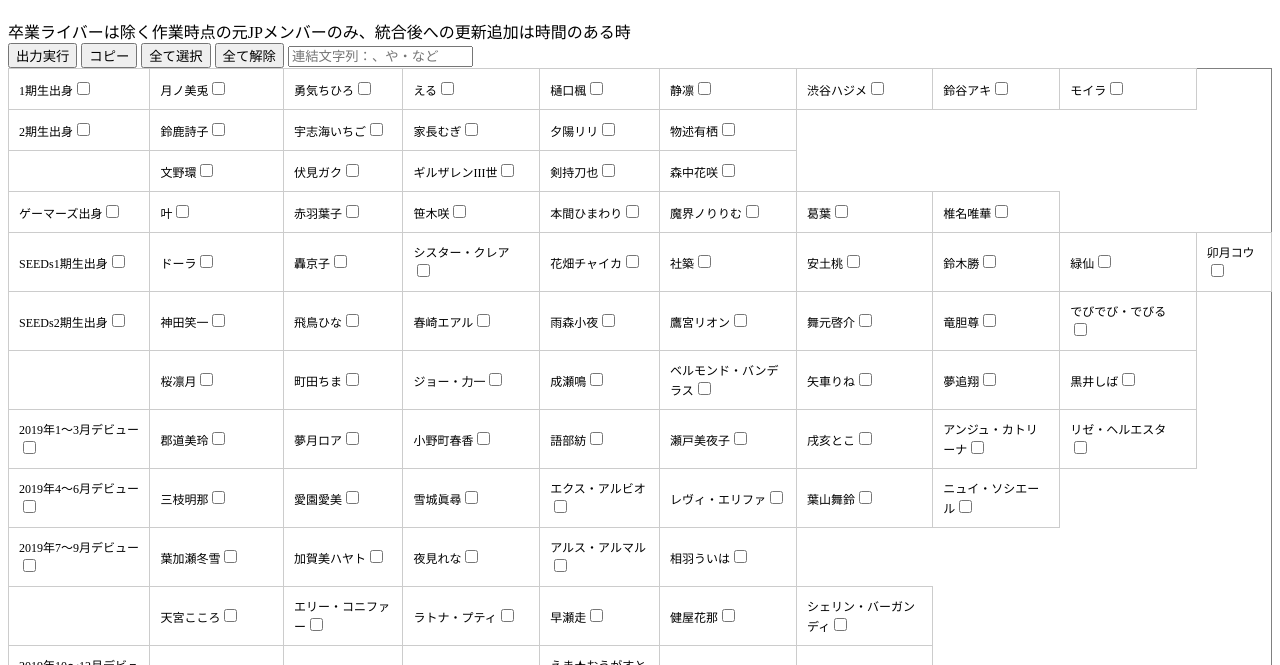
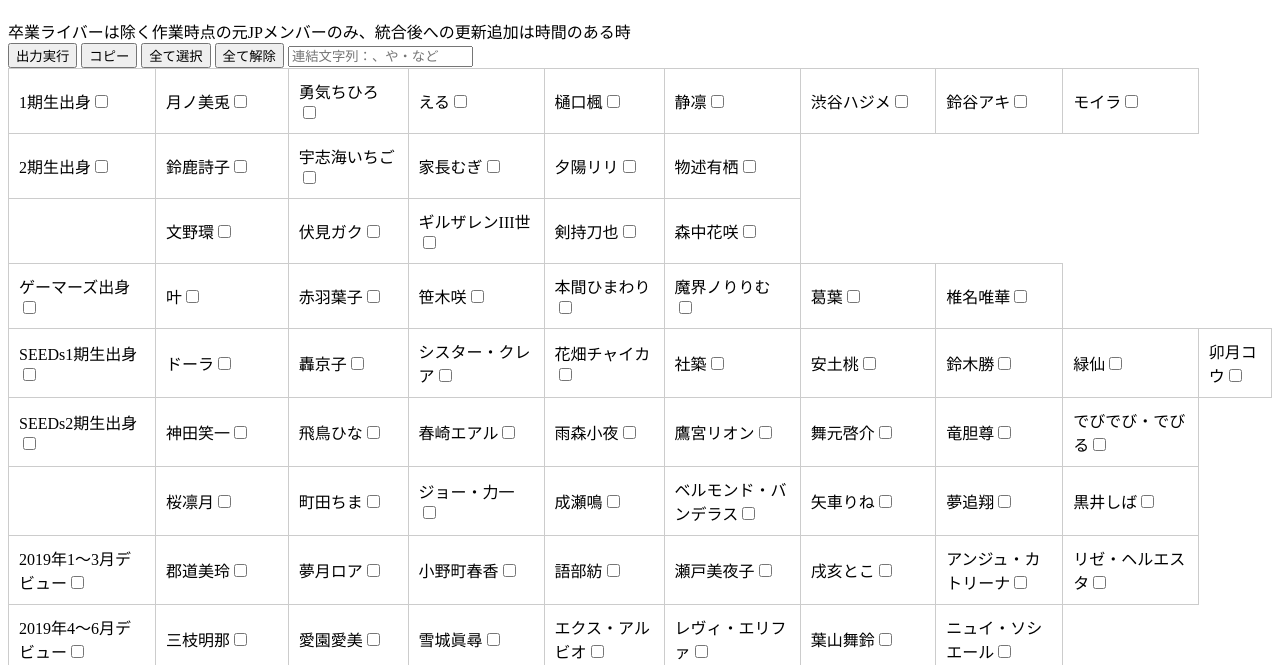
Before and after one commit to 66hrc/liver24markout.github.io, a plain HTML site: page index.html in a window 1280 px wide. Shown: the part 70-735 px from the top of the page. Drawn offline with Linux system fonts and the light colour scheme.

Commit message:
Update index.html

```diff
--- a/index.html
+++ b/index.html
@@ -70,7 +70,7 @@
 
     <div class="form-text-field-all" class="tbl">
         <form>
-            <table BORDER="1" style="font-size: 75%;">
+            <table>
                 <tr> <!-- 1期生出身 -->
                     <td>1期生出身<input type="checkbox" id="dv1kisei" data-name="dv1kisei" class="DvAll"></td>
                     <td><label>月ノ美兎<input type="checkbox" class="liver dv1kisei" value="🐰"></label></td>
```
